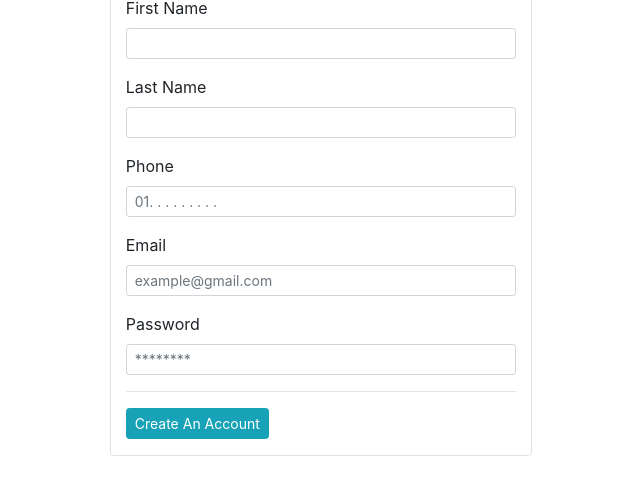
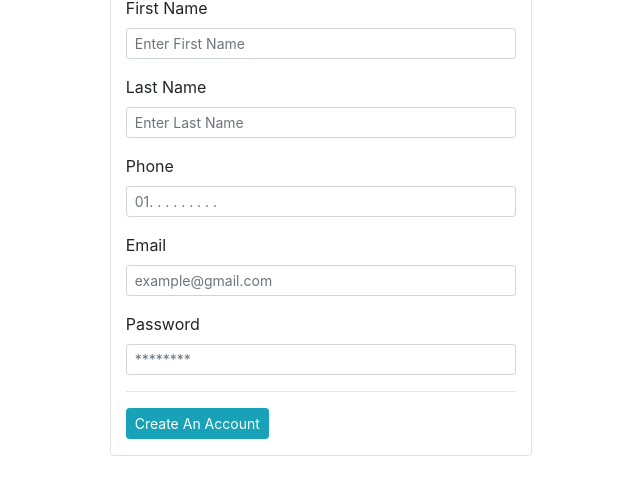
Before and after one commit to mahmud-bhuiyan/ittadimart, a Django app: page /signup in a window 1280 px wide. Shown: the part 350-854 px from the top of the page, without its empty margins (319-959 px from the left). Run offline with Django 3.2, Linux system fonts and the light colour scheme; some libraries are stand-ins or nearby versions.

Commit message:
customer modal & signup page updated

```diff
--- a/store/templates/signup.html
+++ b/store/templates/signup.html
@@ -31,44 +31,36 @@
                 <!-- firstname -->
                 <div class="form-group">
                     <label for="">First Name</label>
-                    <input type="text" name="firstname"
-                     id="" value="{{values.first_name}}" class="form-control form-control-sm"
-                     placeholder="">
+                    <input type="text" name="first_name" value="{{values.first_name}}" class="form-control form-control-sm"
+                           placeholder="Enter First Name">
                 </div>
 
                 <!-- last name -->
                 <div class="form-group">
                     <label for="">Last Name</label>
-                    <input type="text" name="lastname"
-                    id="" value="{{values.last_name}}" class="form-control form-control-sm"
-                    >
+                    <input type="text" name="last_name" value="{{values.last_name}}" class="form-control form-control-sm"
+                           placeholder="Enter Last Name">
                 </div>
 
                 <!-- phone -->
                 <div class="form-group">
                     <label for="">Phone</label>
-                    <input type="text" name="phone"
-                    id="" class="form-control form-control-sm"
-                    value="{{values.phone}}"
-                    placeholder="01. . . . . . . . ."
-                    >
+                    <input type="text" name="phone" class="form-control form-control-sm" value="{{values.phone}}"
+                           placeholder="01. . . . . . . . .">
                 </div>
                 <!-- email -->
                 <div class="form-group">
                     <label for="">Email</label>
-                    <input required type="email" name="email" id=""
-                    value="{{values.email}}"
-                    class=" form-control-sm form-control" placeholder="example@gmail.com">
+                    <input required type="email" name="email" value="{{values.email}}" class=" form-control-sm form-control"
+                           placeholder="example@gmail.com">
                 </div>
 
 
                 <!-- password -->
                 <div class="form-group">
                     <label for="">Password</label>
-                    <input type="password"
-                    name="password"
-                    id=""
-                     class="form-control form-control-sm" placeholder="********">
+                    <input type="password" name="password" class="form-control form-control-sm"
+                           placeholder="********">
                 </div>
 
                 <hr>
--- a/store/urls.py
+++ b/store/urls.py
@@ -4,6 +4,6 @@ from .views import index, signup
 
 
 urlpatterns = [
-    path('', index),
-    path('signup', signup),
+    path('', index, name='home'),
+    path('signup', signup, name='signup'),
 ]
--- a/store/views.py
+++ b/store/views.py
@@ -1,23 +1,98 @@
-from django.shortcuts import render
+from django.shortcuts import render, redirect
 from django.http import HttpResponse
+from django.contrib.auth.hashers import make_password, check_password
 from .models.product import Product
 from .models.category import Category
+from .models.customer import Customer
 
 
 # Create your views here.
 def index(request):
     products = None
-    categories = Category.get_all_categories();
+    categories = Category.get_all_categories()
     categoryID = request.GET.get('category')
     if categoryID:
-        products = Product.get_all_products_by_categoryid(categoryID);
+        products = Product.get_all_products_by_categoryid(categoryID)
     else:
-        products = Product.get_all_products();
-    data = {}
-    data['products'] = products
-    data['categories'] = categories
+        products = Product.get_all_products()
+    data = {
+        'products': products,
+        'categories': categories
+    }
     return render(request, 'index.html', data)
 
 
+def validateCustomer(customer):
+
+    error_message = None
+
+    if (not customer.first_name):
+        error_message = "First Name Required!"
+    elif len(customer.first_name) < 4:
+        error_message = "First Name must be 4 char long or more"
+
+    elif len(customer.last_name) < 4:
+        error_message = "Last Name must be 4 char long or more"
+
+    if (not customer.phone):
+        error_message = "Phone Number Required!"
+    elif len(customer.phone) < 11:
+        error_message = "Phone Number must be 11 char long"
+
+    elif len(customer.email) < 5:
+        error_message = "Email must be 4 char long or more"
+
+    elif len(customer.password) < 4:
+        error_message = "Password must be 4 char long or more"
+
+    elif customer.isExists():
+        error_message = 'Email Already Registered!'
+
+    return error_message
+
+
+def registerUser(request):
+        postData = request.POST
+        first_name = postData.get('first_name')
+        last_name = postData.get('last_name')
+        phone = postData.get('phone')
+        email = postData.get('email')
+        password = postData.get('password')
+
+        value = {
+            'first_name': first_name,
+            'last_name': last_name,
+            'phone': phone,
+            'email': email
+        }
+
+        error_message =None
+
+        customer = Customer(
+            first_name=first_name,
+            last_name=last_name,
+            phone=phone,
+            email=email,
+            password=password
+        )
+
+        error_message = validateCustomer(customer)
+
+
+        if not error_message:
+            customer.password = make_password(customer.password)
+            customer.register()
+            return redirect('home')
+        else:
+            data = {
+                'error': error_message,
+                'values': value
+            }
+            return render(request, 'signup.html', data)
+
+
 def signup(request):
-    return render(request, 'signup.html')
+    if request.method == 'GET':
+        return render(request, 'signup.html')
+    else:
+        return registerUser(request)
```
Also changed, not shown: store/models/customer.py (+9 -0 lines), db.sqlite3, store/migrations/0004_customer.py (added).
